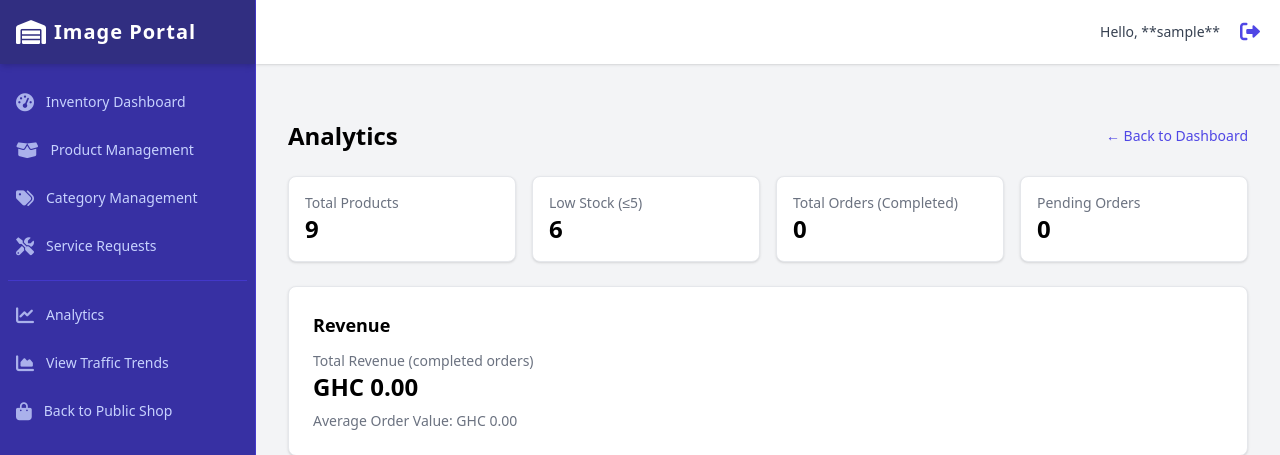
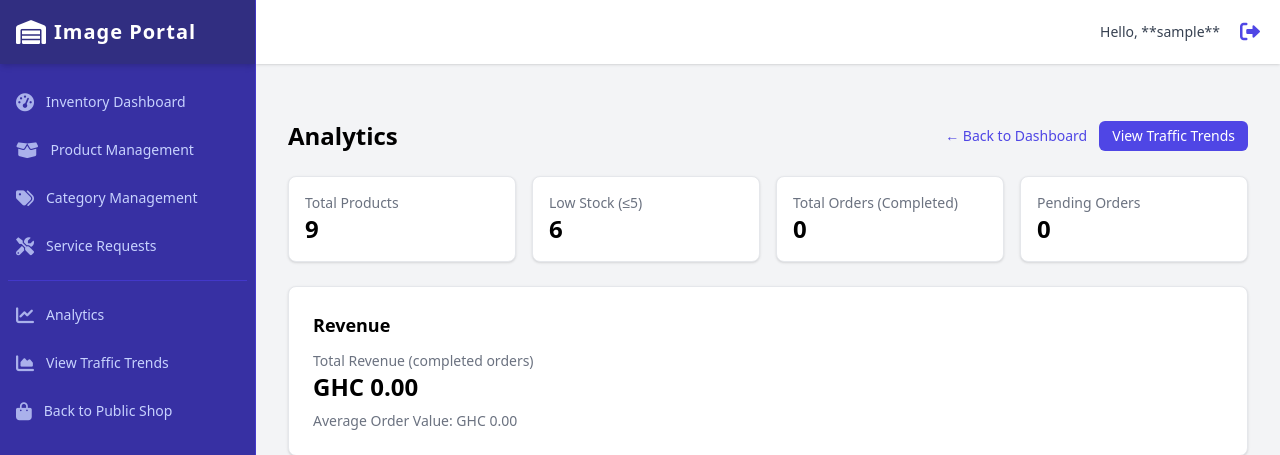
Before and after one commit to tokyoCitagh/CapstoneProject_group4, a Django app: page /portal/dashboard/analytics/ in a window 1280 px wide. Shown: the top 455 px of the page. Run offline with Django 5.2, Linux system fonts and the light colour scheme; the visitor is signed in with stand-in values (Sample User, id 1); data comes from the database, SQL or seed files in the repository; data that the repository does not hold is empty; parts of the project's set-up code (start-up, migrations or seed data) failed here and were passed over; some libraries are stand-ins or nearby versions.

Commit message:
Make 'View Traffic Trends' button visible in analytics header

```diff
--- a/store/templates/store/analytics.html
+++ b/store/templates/store/analytics.html
@@ -7,7 +7,10 @@
 <div class="px-4 py-8 sm:px-6 lg:px-8">
   <div class="flex justify-between items-center mb-6">
     <h1 class="text-2xl font-bold">Analytics</h1>
-    <a href="{% url 'portal:inventory_dashboard' %}" class="text-sm text-indigo-600">← Back to Dashboard</a>
+    <div class="flex items-center space-x-3">
+      <a href="{% url 'portal:inventory_dashboard' %}" class="text-sm text-indigo-600">← Back to Dashboard</a>
+      <a href="{% url 'portal:analytics_trends' %}" class="inline-flex items-center px-3 py-1.5 border border-transparent text-sm leading-4 font-medium rounded-md text-white bg-indigo-600 hover:bg-indigo-700">View Traffic Trends</a>
+    </div>
   </div>
 
   <div class="grid grid-cols-1 md:grid-cols-2 lg:grid-cols-4 gap-4 mb-6">
```
